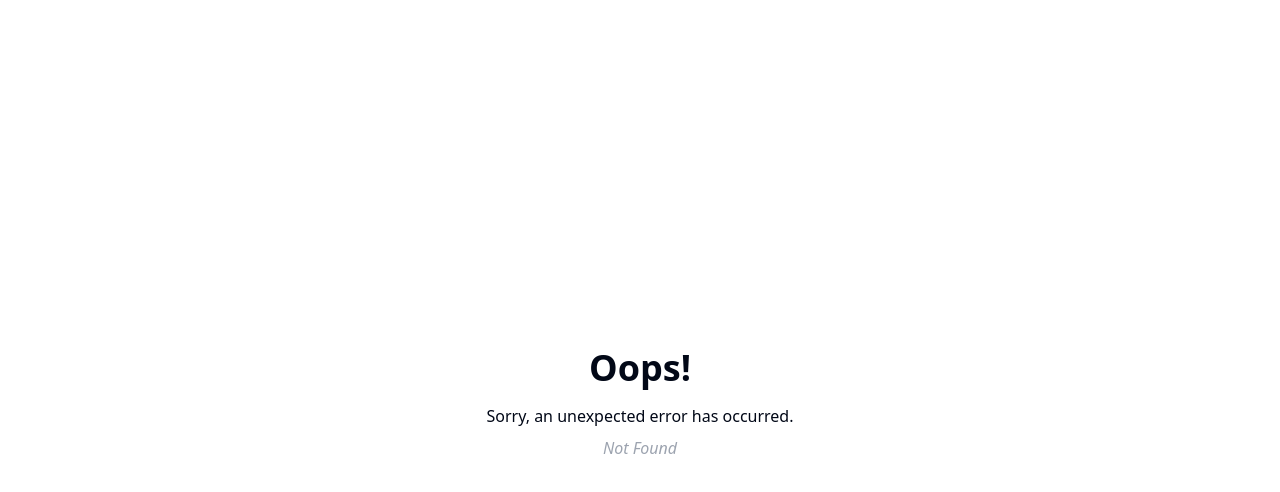
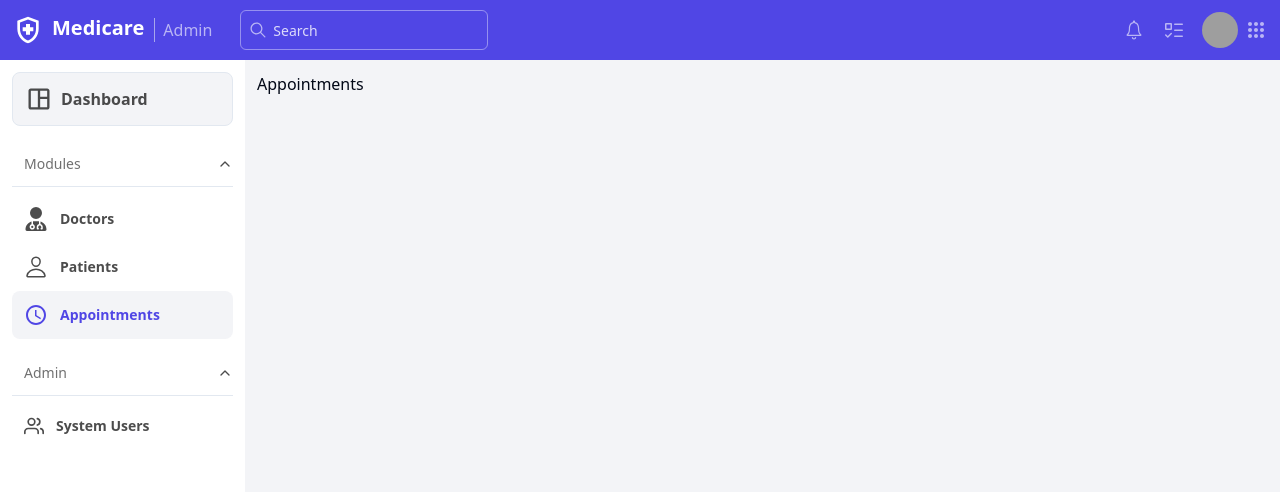
Before and after one commit to Pavan-Silva/hospital-frontend, a React (Vite) app: page /appointments in a window 1280 px wide. Before the commit this address had no page. Shown: the top 492 px of the page. Built offline with nearby package versions, Linux system fonts and the light colour scheme; grey boxes are pictures that could not be loaded.

Commit message:
build - implemented dummy routes and sidebar active route tracking and few minor design improvements

```diff
--- a/src/App.tsx
+++ b/src/App.tsx
@@ -9,7 +9,7 @@ const App = () => {
 
       <div className="flex flex-grow">
         <Sidebar />
-        <main>
+        <main className="p-3">
           <Outlet />
         </main>
       </div>
--- a/src/components/global/Navbar.tsx
+++ b/src/components/global/Navbar.tsx
@@ -20,9 +20,9 @@ import Searchbox from "./Searchbox";
 
 const Navbar = () => {
   return (
-    <div className="w-full bg-purple text-white text-opacity-60 h-[62px] py-3 px-6 flex items-center gap-2">
-      <div className="flex gap-2 pointer-events-none">
-        <MdOutlineHealthAndSafety className="text-3xl text-white" />
+    <div className="w-full bg-purple text-white text-opacity-60 h-[60px] p-3 flex items-center gap-2">
+      <div className="flex gap-2 pointer-events-none mr-2">
+        <MdOutlineHealthAndSafety className="size-8 text-white" />
         <span className="font-semibold text-xl text-white">Medicare</span>
 
         <div className="flex gap-2 ml-0.5 items-center">
--- a/src/components/global/Sidebar.tsx
+++ b/src/components/global/Sidebar.tsx
@@ -1,4 +1,4 @@
-import { Link } from "react-router-dom";
+import { NavLink } from "react-router-dom";
 import { MdOutlineSpaceDashboard } from "react-icons/md";
 import { IoPersonOutline } from "react-icons/io5";
 import { MdOutlineSchedule } from "react-icons/md";
@@ -31,31 +31,41 @@ const sidebarItems = [
 
 const Sidebar = () => {
   return (
-    <div className="bg-white h-full w-[270px] p-3 text-black text-opacity-70 font-semibold">
-      <Link
-        to="/dashboard"
-        className="flex items-center w-full justify-start text-[1em] gap-2 p-3 rounded-lg bg-light_gray border hover:bg-purple hover:text-white"
+    <div className="bg-white h-full w-[245px] p-3 text-black text-opacity-70 font-semibold">
+      <NavLink
+        to="/"
+        className={({ isActive }) =>
+          `flex items-center w-full justify-start text-[1em] gap-2 p-3 rounded-lg bg-light_gray border ${
+            isActive
+              ? "border-purple border-opacity-30 text-purple"
+              : "hover:text-purple"
+          }`
+        }
       >
         <MdOutlineSpaceDashboard className="size-7" />
         <span>Dashboard</span>
-      </Link>
+      </NavLink>
 
       <Accordion type="multiple" className="w-full" defaultValue={["modules"]}>
         <AccordionItem value="modules" className="mt-3 border-none">
-          <AccordionTrigger className="border-b">
+          <AccordionTrigger className="border-b pb-3">
             <span className="text-sm opacity-80 ml-3">Modules</span>
           </AccordionTrigger>
 
-          <AccordionContent className="pt-2">
+          <AccordionContent className="py-2">
             {sidebarItems.map((item) => (
-              <Link
+              <NavLink
                 to={`/${item.title.toLowerCase()}`}
                 key={item.title}
-                className="flex items-center w-full justify-start text-[1em] gap-3 p-3 rounded-lg hover:bg-light_gray hover:text-purple"
+                className={({ isActive }) =>
+                  `flex items-center w-full justify-start text-[1em] gap-3 p-3 rounded-lg ${
+                    isActive ? "bg-light_gray text-purple" : "hover:text-purple"
+                  }`
+                }
               >
                 {item.icon}
                 <span>{item.title}</span>
-              </Link>
+              </NavLink>
             ))}
           </AccordionContent>
         </AccordionItem>
@@ -63,18 +73,22 @@ const Sidebar = () => {
 
       <Accordion type="multiple" className="w-full" defaultValue={["admin"]}>
         <AccordionItem value="admin" className="border-none">
-          <AccordionTrigger className="border-b">
+          <AccordionTrigger className="border-b pb-3">
             <span className="ml-3 text-sm opacity-80">Admin</span>
           </AccordionTrigger>
 
           <AccordionContent className="pt-2">
-            <Link
+            <NavLink
               to="/users"
-              className="flex items-center w-full justify-start text-[1em] gap-3 p-3 rounded-lg hover:bg-light_gray hover:text-purple"
+              className={({ isActive }) =>
+                `flex items-center w-full justify-start text-[1em] gap-3 p-3 rounded-lg ${
+                  isActive ? "bg-light_gray text-purple" : "hover:text-purple"
+                }`
+              }
             >
               <FiUsers className="size-5" />
               <span>System Users</span>
-            </Link>
+            </NavLink>
           </AccordionContent>
         </AccordionItem>
       </Accordion>
--- /dev/null
+++ b/src/features/appointments/index.tsx
@@ -0,0 +1,11 @@
+
+
+const Appointments = () => {
+  return (
+    <div>
+      <div>Appointments</div>
+    </div>
+  );
+};
+
+export default Appointments;
--- /dev/null
+++ b/src/features/dashboard/index.tsx
@@ -0,0 +1,10 @@
+
+const Dashboard = () => {
+  return (
+    <div>
+      <div>Dashboard</div>
+    </div>
+  );
+};
+
+export default Dashboard;
--- /dev/null
+++ b/src/features/doctors/index.tsx
@@ -0,0 +1,11 @@
+
+
+const Doctors = () => {
+  return (
+    <div>
+      <div>Doctors</div>
+    </div>
+  );
+};
+
+export default Doctors;
--- /dev/null
+++ b/src/features/patients/index.tsx
@@ -0,0 +1,11 @@
+
+
+const Patients = () => {
+  return (
+    <div>
+      <div>Patients</div>
+    </div>
+  );
+};
+
+export default Patients;
```
Also changed, not shown: src/main.tsx (+25 -1 lines).
